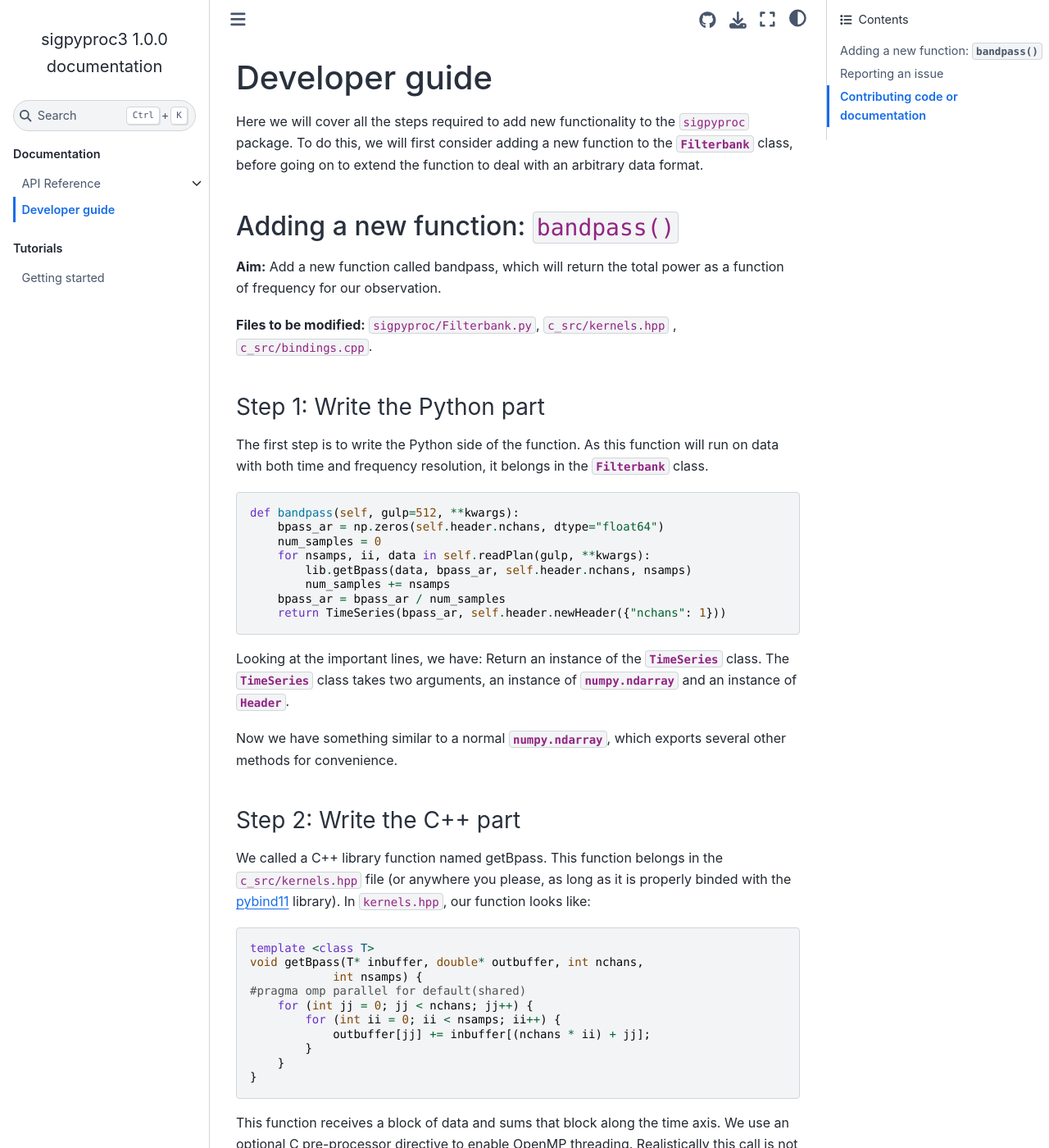
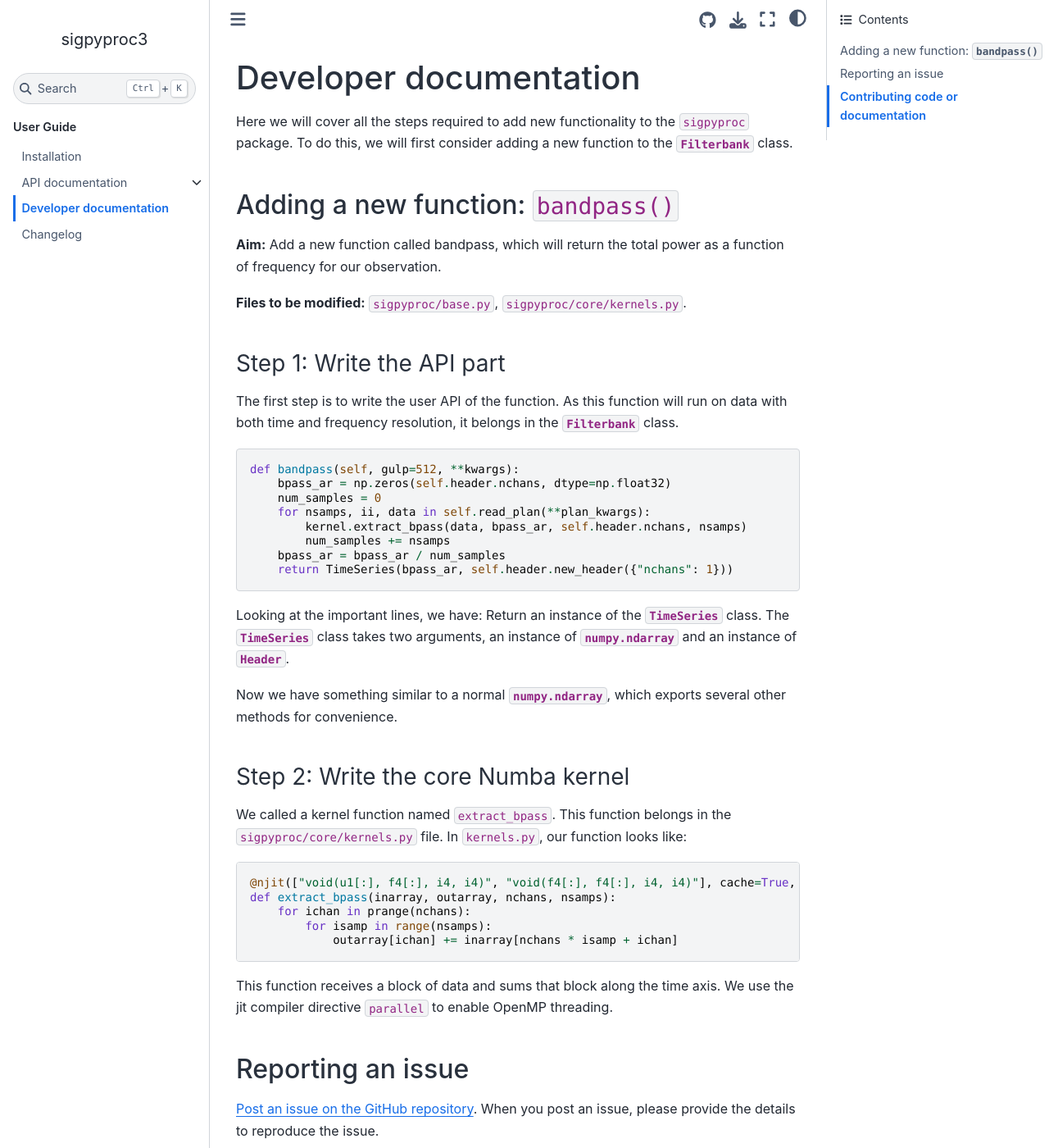
Before and after one commit to FRBs/sigpyproc3, a Sphinx documentation site: the page built from docs/dev.rst, in a window 1280 px wide and 1400 px high. Shown: the whole window at 82% size. Built offline with Sphinx 7.4.7 and the Sphinx Book theme 1.1.4, drawn with Linux system fonts in a browser that asks for light colours; pages that are not in the unit, such as notebooks, are missing from menus; some of the changed text lies outside the part shown.

```diff
--- /dev/null
+++ b/docs/changes.rst
@@ -0,0 +1,4 @@
+Changelog
+=========
+
+.. include:: ../HISTORY.rst
--- a/docs/conf.py
+++ b/docs/conf.py
@@ -20,8 +20,8 @@ sys.path.insert(0, os.path.abspath("../"))
 # -- Project information -----------------------------------------------------
 
 project = "sigpyproc3"
-copyright = "2022, Ewan Barr & Fast Radio Burst Software"
-author = "Ewan Barr"
+copyright = "2020, Fast Radio Burst Software"
+author = "Fast Radio Burst Software"
 
 # The version info for the project you're documenting, acts as replacement for
 # |version| and |release|, also used in various other places throughout the
@@ -40,10 +40,7 @@ extensions = [
     "sphinx.ext.autodoc",
     "sphinx.ext.napoleon",
     "sphinx.ext.intersphinx",
-    "sphinx.ext.viewcode",
-    "nbsphinx",
-    "IPython.sphinxext.ipython_console_highlighting",
-    "IPython.sphinxext.ipython_directive",
+    "myst_nb",
 ]
 
 # Add any paths that contain templates here, relative to this directory.
@@ -61,6 +58,7 @@ exclude_patterns = ["_build", "**.ipynb_checkpoints", "Thumbs.db", ".DS_Store"]
 # a list of builtin themes.
 
 html_theme = "sphinx_book_theme"
+html_title = "sigpyproc3"
 html_theme_options = {
     "repository_url": "https://github.com/FRBs/sigpyproc3",
     "use_repository_button": True,
@@ -72,6 +70,8 @@ html_theme_options = {
 # so a file named "default.css" will overwrite the builtin "default.css".
 # \html_static_path = ["_static"]
 
+jupyter_execute_notebooks = "auto"
+execution_timeout = -1
 
 # -- Extension configuration -------------------------------------------------
 
--- a/docs/dev.rst
+++ b/docs/dev.rst
@@ -1,12 +1,11 @@
 .. _dev:
 
-Developer guide
-===============
+Developer documentation
+=======================
 
 Here we will cover all the steps required to add new functionality to the
 ``sigpyproc`` package. To do this, we will first consider adding a new function
-to the :class:`~sigpyproc.Filterbank.Filterbank` class, before going on to extend
-the function to deal with an arbitrary data format.
+to the :class:`~sigpyproc.base.Filterbank` class.
 
 
 Adding a new function: ``bandpass()``
@@ -14,59 +13,49 @@ Adding a new function: ``bandpass()``
 **Aim:** Add a new function called bandpass, which will return the total power
 as a function of frequency for our observation.
 
-**Files to be modified:** ``sigpyproc/Filterbank.py``, ``c_src/kernels.hpp``
-, ``c_src/bindings.cpp``.
+**Files to be modified:** ``sigpyproc/base.py``, ``sigpyproc/core/kernels.py``.
 
-Step 1: Write the Python part
-^^^^^^^^^^^^^^^^^^^^^^^^^^^^^
-The first step is to write the Python side of the function. As this function
+Step 1: Write the API part
+^^^^^^^^^^^^^^^^^^^^^^^^^^
+The first step is to write the user API of the function. As this function
 will run on data with both time and frequency resolution,
-it belongs in the :class:`~sigpyproc.Filterbank.Filterbank` class.
+it belongs in the :class:`~sigpyproc.base.Filterbank` class.
 
 .. code-block:: python
 
     def bandpass(self, gulp=512, **kwargs):
-        bpass_ar = np.zeros(self.header.nchans, dtype="float64")
+        bpass_ar = np.zeros(self.header.nchans, dtype=np.float32)
         num_samples = 0
-        for nsamps, ii, data in self.readPlan(gulp, **kwargs):
-            lib.getBpass(data, bpass_ar, self.header.nchans, nsamps)
+        for nsamps, ii, data in self.read_plan(**plan_kwargs):
+            kernel.extract_bpass(data, bpass_ar, self.header.nchans, nsamps)
             num_samples += nsamps
         bpass_ar = bpass_ar / num_samples
-        return TimeSeries(bpass_ar, self.header.newHeader({"nchans": 1}))
+        return TimeSeries(bpass_ar, self.header.new_header({"nchans": 1}))
 
 Looking at the important lines, we have:
-Return an instance of the :class:`~sigpyproc.TimeSeries.TimeSeries` class.
-The :class:`~sigpyproc.TimeSeries.TimeSeries` class takes two arguments,
+Return an instance of the :class:`~sigpyproc.timeseries.TimeSeries` class.
+The :class:`~sigpyproc.timeseries.TimeSeries` class takes two arguments,
 an instance of :py:obj:`numpy.ndarray` and an instance of
-:class:`~sigpyproc.Header.Header`.
+:class:`~sigpyproc.header.Header`.
 
 Now we have something similar to a normal :py:obj:`numpy.ndarray`,
 which exports several other methods for convenience.
 
-Step 2: Write the C++ part
-^^^^^^^^^^^^^^^^^^^^^^^^^^
-We called a C++ library function named getBpass. This function belongs in the
-``c_src/kernels.hpp`` file (or anywhere you please, as long as it is properly
-binded with the `pybind11 <https://pybind11.readthedocs.io/>`_ library).
-In ``kernels.hpp``, our function looks like:
+Step 2: Write the core Numba kernel
+^^^^^^^^^^^^^^^^^^^^^^^^^^^^^^^^^^^
+We called a kernel function named ``extract_bpass``. This function belongs in the
+``sigpyproc/core/kernels.py`` file. In ``kernels.py``, our function looks like:
 
-.. code-block:: C++
+.. code-block:: python
 
-    template <class T>
-    void getBpass(T* inbuffer, double* outbuffer, int nchans,
-                int nsamps) {
-    #pragma omp parallel for default(shared)
-        for (int jj = 0; jj < nchans; jj++) {
-            for (int ii = 0; ii < nsamps; ii++) {
-                outbuffer[jj] += inbuffer[(nchans * ii) + jj];
-            }
-        }
-    }
+    @njit(["void(u1[:], f4[:], i4, i4)", "void(f4[:], f4[:], i4, i4)"], cache=True, parallel=True)
+    def extract_bpass(inarray, outarray, nchans, nsamps):
+        for ichan in prange(nchans):
+            for isamp in range(nsamps):
+                outarray[ichan] += inarray[nchans * isamp + ichan]
 
 This function receives a block of data and sums that block along the time axis.
-We use an optional C pre-processor directive to enable OpenMP threading.
-Realistically this call is not required here, but it is left here of a clear
-example of how to quicly multi-thread a system of loops.
+We use the jit compiler directive ``parallel`` to enable OpenMP threading.
 
 
 Reporting an issue
@@ -79,3 +68,6 @@ please provide the details to reproduce the issue.
 
 Contributing code or documentation
 ----------------------------------
+
+An excellent place to start is the `AstroPy developer docs
+<https://docs.astropy.org/en/stable/development/workflow/development_workflow.html>`_.
--- a/docs/modules.rst
+++ b/docs/modules.rst
@@ -1,10 +1,9 @@
-API Reference
-=============
+API documentation
+=================
 
 .. toctree::
    :maxdepth: 4
 
-   api/io
    api/readers
    api/header
    api/block
```
Also changed, not shown: other parts of docs/modules.rst (+1 -1 lines), HISTORY.rst (added, +25 -0 lines), README.md (+23 -27 lines), docs/index.rst (+19 -8 lines), docs/install.rst (added, +60 -0 lines), setup.cfg (+3 -4 lines), docs/tutorials/quickstart.ipynb, 4 other files.
